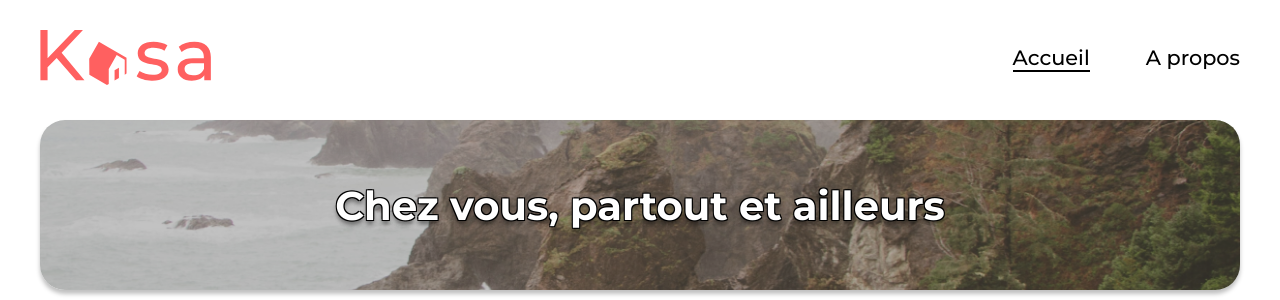
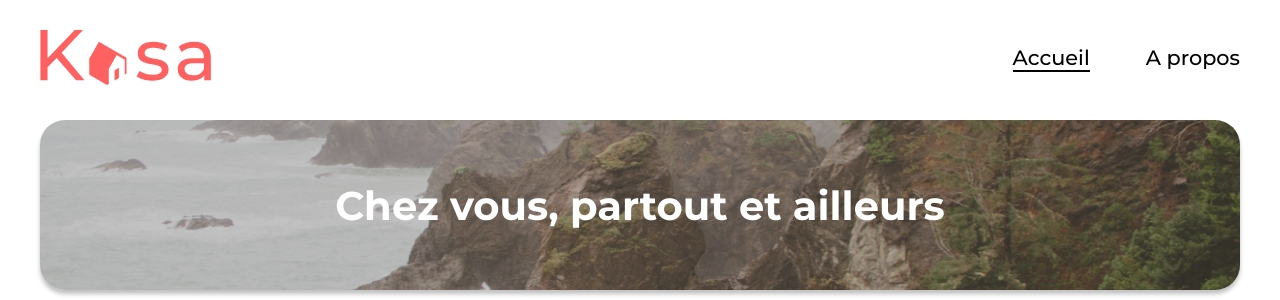
Before and after one commit to ParzivalFR/Kasa, a React (Vite) app: page / in a window 1280 px wide. Shown: the top 300 px of the page. Built offline with nearby package versions, Linux system fonts and the light colour scheme.

Commit message:
Fix Height Container ( height deleted )

```diff
--- a/src/components/Banner/banner.scss
+++ b/src/components/Banner/banner.scss
@@ -64,6 +64,7 @@
       0px 4px 4px rgba(0, 0, 0, 0.25);
 
     @media (max-width: 1280px) {
+      text-shadow: none;
       font-size: 2.5rem;
     }
 
--- a/src/components/Container/container.scss
+++ b/src/components/Container/container.scss
@@ -7,7 +7,7 @@
   grid-auto-rows: 340px;
   gap: 50px;
   width: 100%;
-  min-height: 100vh;
+  height: auto;
   background: $dark;
   border-radius: 25px;
   padding: 50px 50px 60px 50px;
--- a/src/styles/App.scss
+++ b/src/styles/App.scss
@@ -30,7 +30,6 @@ body {
       margin: 0 auto;
       width: 100%;
       max-width: 1240px;
-      min-height: device-height;
       transition: gap 0.8s ease;
 
       @media (max-width: 1280px) {
```
